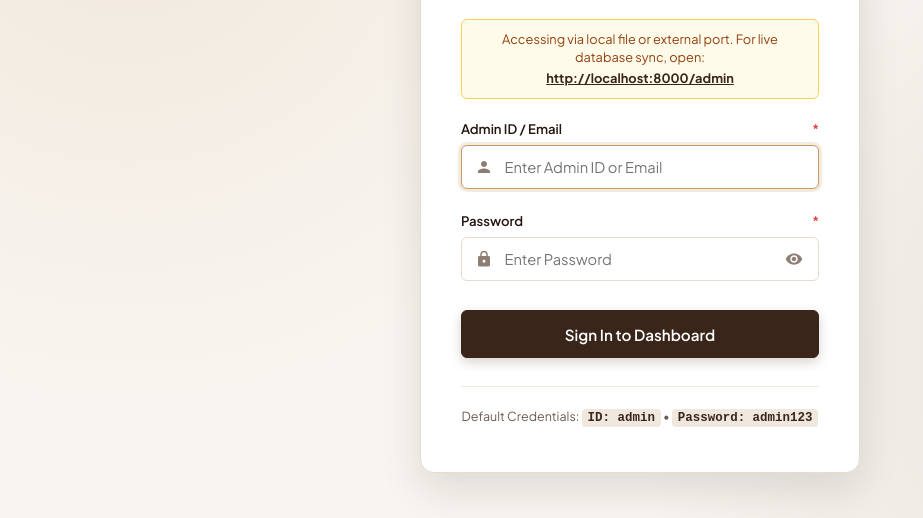
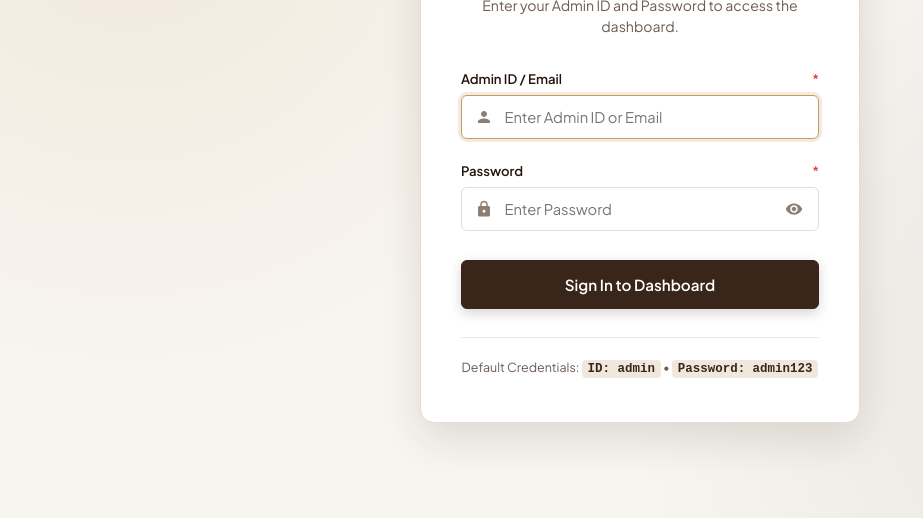
Before and after one commit to aaryavtechnologies-tech/CAPETOWN-HEIGHTS-WEBSITE, a website: page admin/index.html in a window 1280 px wide. Shown: the part 282-800 px from the top of the page, without its empty margins (0-923 px from the left). Drawn offline with nearby package versions, Linux system fonts and the light colour scheme; a web font is replaced by a local one.

Commit message:
Remove protocol notice box from login screen

```diff
--- a/admin/admin.css
+++ b/admin/admin.css
@@ -135,26 +135,6 @@ body {
 .auth-subtitle {
   font-size: 0.88rem;
   color: var(--text-muted);
-}
-
-.protocol-notice {
-  background: #FFFBEB;
-  border: 1px solid #FCD34D;
-  color: #92400E;
-  padding: 0.65rem 0.85rem;
-  border-radius: var(--radius-sm);
-  font-size: 0.8rem;
-  margin-bottom: 1.25rem;
-  line-height: 1.4;
-  text-align: center;
-}
-
-.protocol-link {
-  display: block;
-  margin-top: 3px;
-  color: var(--primary-mocha);
-  font-weight: 700;
-  text-decoration: underline;
 }
 
 .auth-alert {
--- a/admin/admin.js
+++ b/admin/admin.js
@@ -10,12 +10,6 @@ document.addEventListener('DOMContentLoaded', () => {
   const API_BASE = (window.location.protocol === 'file:' || (window.location.port !== '8000'))
     ? 'http://localhost:8000'
     : '';
-
-  // Show notice if not on official http://localhost:8000
-  if (window.location.protocol === 'file:' || (window.location.port !== '8000')) {
-    const protocolNotice = document.getElementById('protocolNotice');
-    if (protocolNotice) protocolNotice.style.display = 'block';
-  }
 
   // Global State
   let authToken = localStorage.getItem('capetown_admin_token');
--- a/admin/index.html
+++ b/admin/index.html
@@ -32,12 +32,6 @@
         <div class="auth-badge">Executive Console</div>
         <h1 class="auth-title">Admin Sign In</h1>
         <p class="auth-subtitle">Enter your Admin ID and Password to access the dashboard.</p>
-      </div>
-
-      <!-- Protocol Warning Notice (if not opened via http://localhost:8000) -->
-      <div id="protocolNotice" class="protocol-notice" style="display: none;">
-        <span>Accessing via local file or external port. For live database sync, open:</span>
-        <a href="http://localhost:8000/admin" class="protocol-link">http://localhost:8000/admin</a>
       </div>
 
       <!-- Alert Box -->
```
